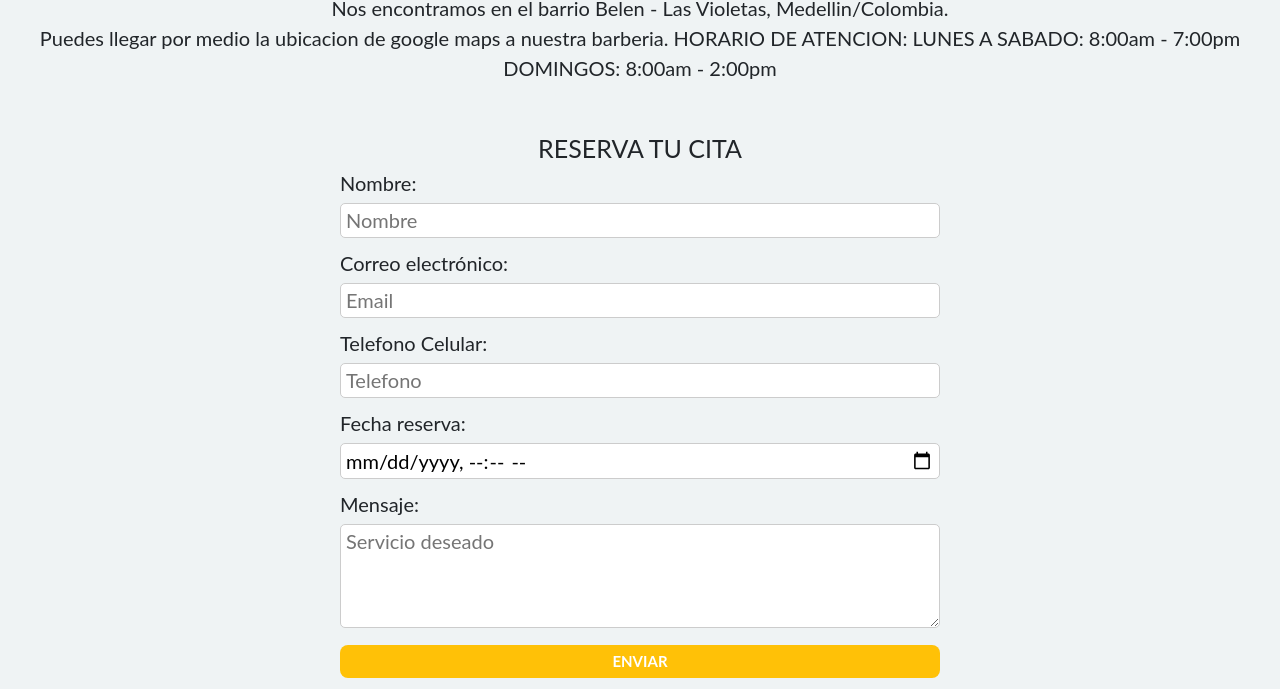
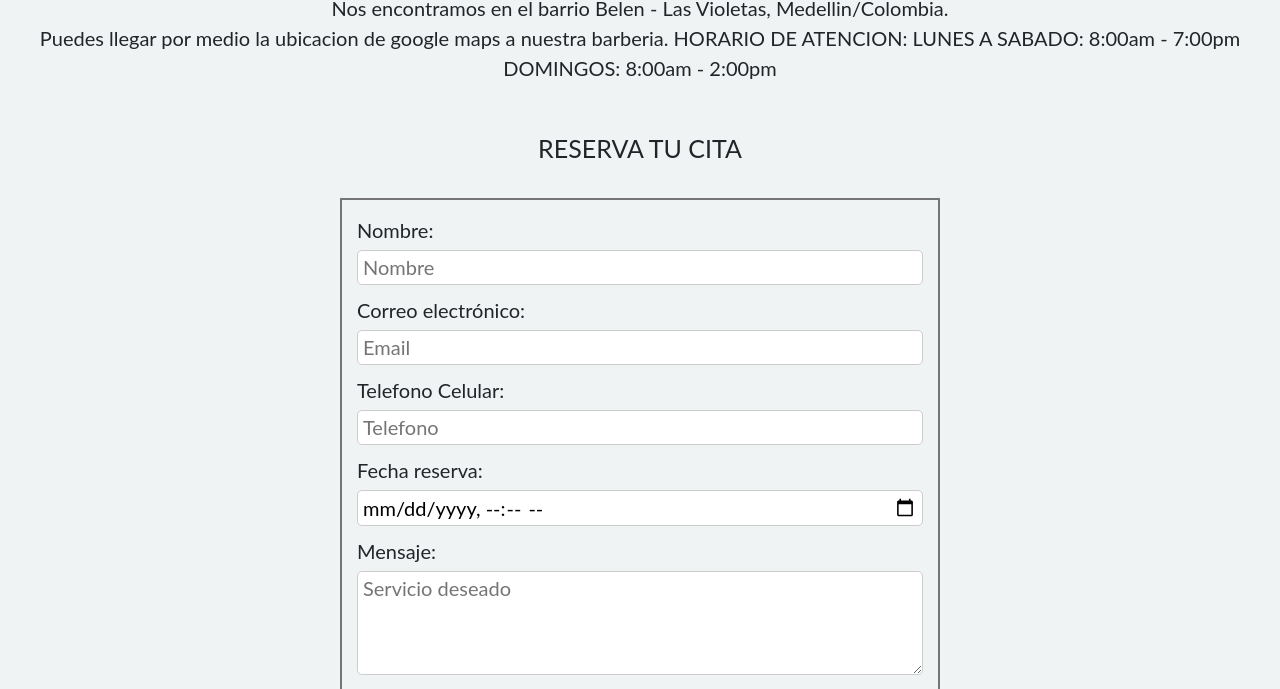
Before and after one commit to Yonaiken/Proyecto-Barber-a--Skyblue, a plain HTML site: page paginas/contacto.html in a window 1280 px wide. Shown: the part 1674-2363 px from the top of the page. Drawn offline with nearby package versions, Linux system fonts and the light colour scheme.

Commit message:
agrego borde al formulario

```diff
--- a/css/styles.css
+++ b/css/styles.css
@@ -571,11 +571,16 @@ section.seccion-contacto .mapa-contacto .horario {
 main {
     padding: 2rem;
 }
+main h3 {
+    padding-bottom: 3rem;
+}
 
 main .formulario {
     width: 100%;
     max-width: 600px;
     margin: 0 auto;
+    border: 2px solid var(--gris);
+    padding: 15px;
 }
 
 main .formulario .campo {
```
